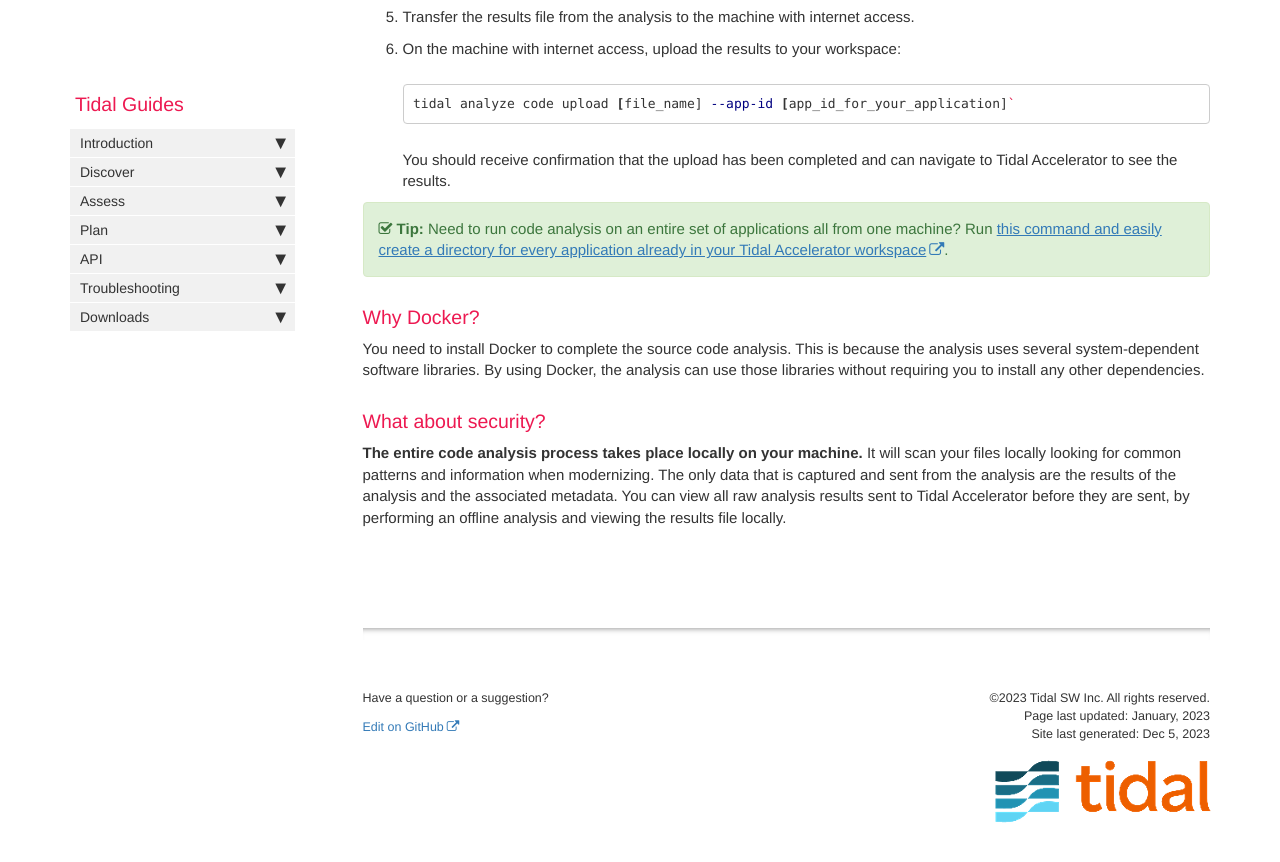
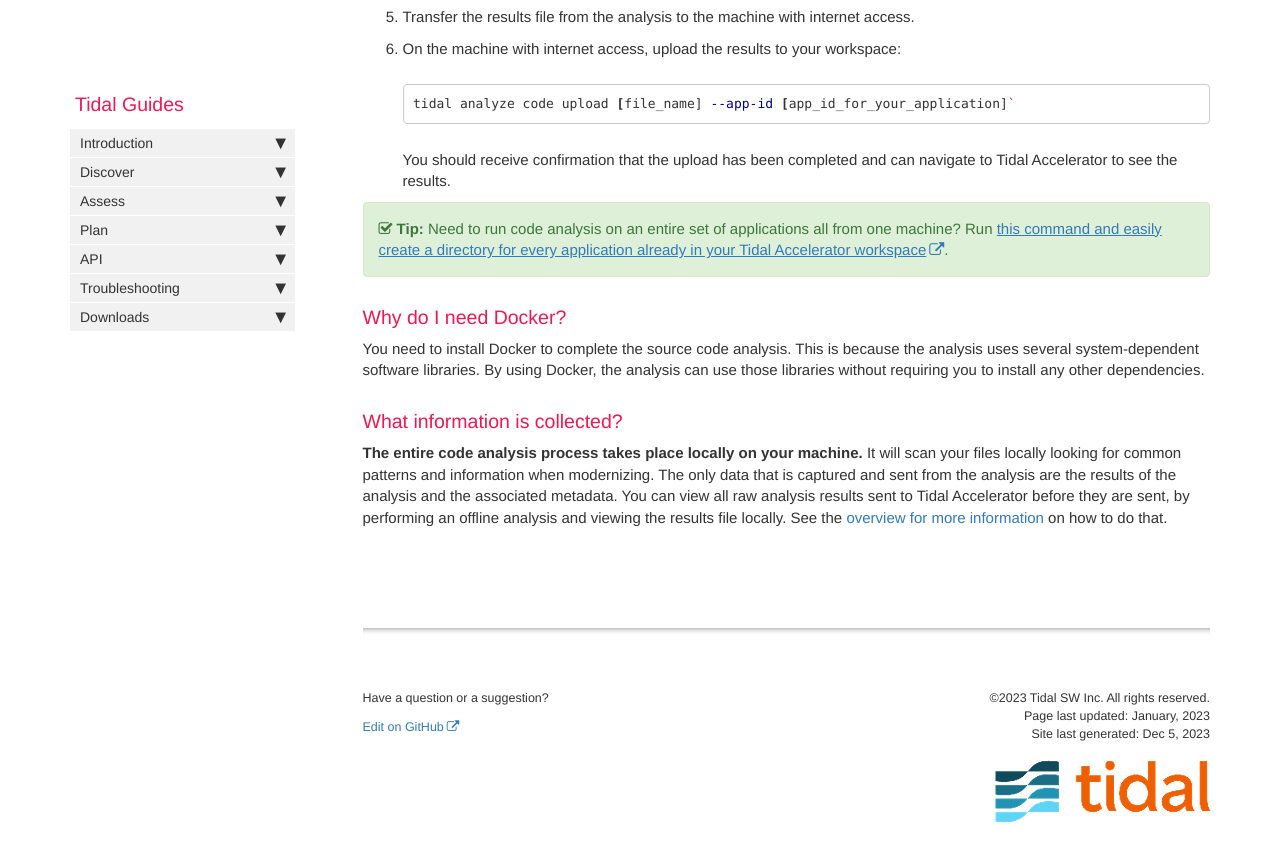
Before and after one commit to tidalmigrations/tidalmigrations.github.io, a Jekyll site: the page built from pages/tidal tools/sourcecode.md, in a window 1280 px wide and 900 px high, scrolled down 2543 px. Shown: the top 862 px of the window. Built offline with Jekyll 4.4.1, drawn with Linux system fonts in a browser that asks for light colours; nearby versions of some CDN libraries; comment, search, counter and statistics services are not loaded; some of the changed text lies outside the part shown.

Commit message:
Improve content, titles and link to overview

```diff
--- a/pages/tidal tools/sourcecode.md
+++ b/pages/tidal tools/sourcecode.md
@@ -97,11 +97,11 @@ If the machine running code analysis can not access the internet; you can perfor
 
 {% include tip.html content="Need to run code analysis on an entire set of applications all from one machine? Run [this command and easily create a directory for every application already in your Tidal Accelerator workspace](https://github.com/tidalmigrations/gists/blob/master/make_source_code_dirs.sh)." %}
 
-### Why Docker?
+### Why do I need Docker?
 
 You need to install Docker to complete the source code analysis. This is because the analysis uses several system-dependent software libraries.
 By using Docker, the analysis can use those libraries without requiring you to install any other dependencies.
 
-### What about security?
+### What information is collected?
 
-**The entire code analysis process takes place locally on your machine.** It will scan your files locally looking for common patterns and information when modernizing. The only data that is captured and sent from the analysis are the results of the analysis and the associated metadata. You can view all raw analysis results sent to Tidal Accelerator before they are sent, by performing an offline analysis and viewing the results file locally.
+**The entire code analysis process takes place locally on your machine.** It will scan your files locally looking for common patterns and information when modernizing. The only data that is captured and sent from the analysis are the results of the analysis and the associated metadata. You can view all raw analysis results sent to Tidal Accelerator before they are sent, by performing an offline analysis and viewing the results file locally. See the [overview for more information](code-analysis-overview.html#what-information-is-collected) on how to do that.
```
